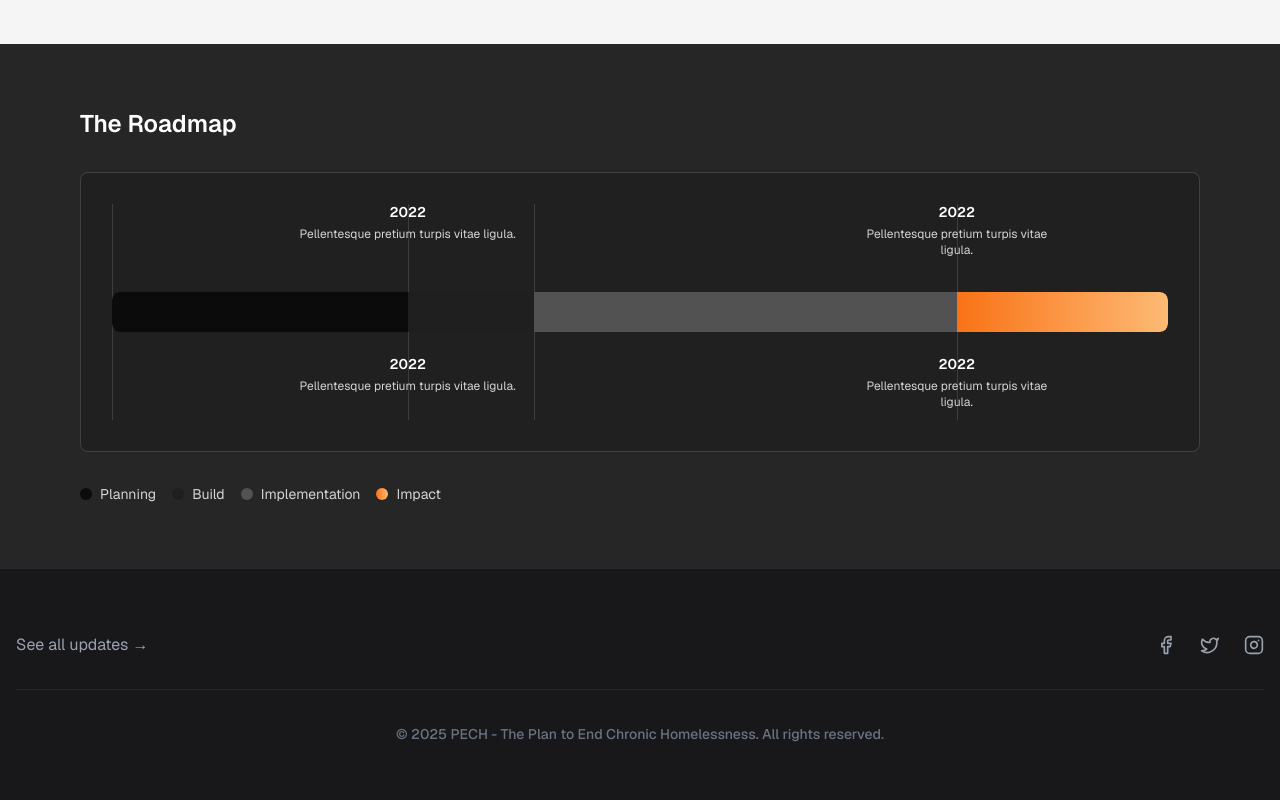
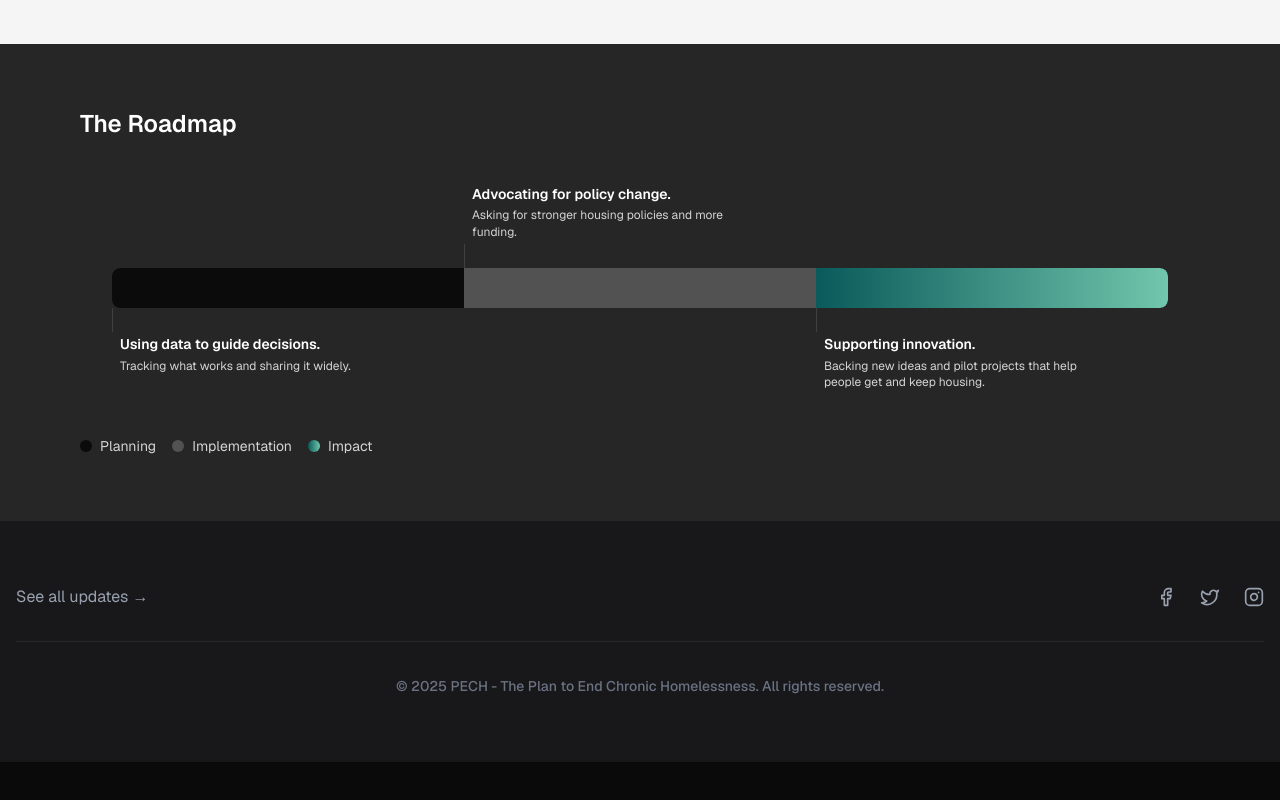
Before and after one commit to NipunGrover/project-pech, a Next.js app: page /plan in a window 1280 px wide. Shown: the part 2075-2875 px from the top of the page. After the commit the page ends 2837 px from the top, so only its background shows below. Built offline with nearby package versions, Linux system fonts and the light colour scheme.

Commit message:
fixed the roadmap section

```diff
--- a/src/app/layout.tsx
+++ b/src/app/layout.tsx
@@ -15,7 +15,11 @@
 }>) {
   return (
     <html lang="en" className={`${geist.variable} dark antialiased`}>
-      <body className="antialiased">
+      <head>
+        {/* Ensure proper responsive behavior on mobile */}
+        <meta name="viewport" content="width=device-width, initial-scale=1" />
+      </head>
+      <body className="antialiased overflow-x-hidden">
         <Header />
         {/* Offset main content for fixed header height (h-16) */}
         <main className="pt-16">{children}</main>
--- a/src/components/index-page/sections/Hero.tsx
+++ b/src/components/index-page/sections/Hero.tsx
@@ -18,7 +18,7 @@
       <div className="max-w-7xl mx-auto px-4">
         <div className="grid lg:grid-cols-2 gap-12 items-center">
           <div className="space-y-8">
-            <TypographyH1 className="text-5xl lg:text-6xl text-white leading-tight">
+            <TypographyH1 className="text-3xl sm:text-4xl lg:text-6xl text-white leading-tight break-words">
               The Plan
               <br />
               to End Chronic
--- a/src/components/plan-page/sections/PlanPhases.tsx
+++ b/src/components/plan-page/sections/PlanPhases.tsx
@@ -1,15 +1,20 @@
 import React from "react";
 
 /* Spec
-   - 4 markers total: 2 top, 2 bottom
-   - Guides at 0%, 33.333%, 66.667% aligned with the bar
-   - Segments 28/12/40/20 with colors (#0B0B0B, #1F1F1F, #525252, orange gradient)
-   - Bar height ~40px, rounded outer corners, bar above guides
+   - 3 equal segments (~33.33% each)
+   - Two guides exactly at 33.333% and 66.667% (no end markers)
+   - Left: dark, Middle: grey, Right: teal gradient (#095A5A → #71C6AC)
+   - Bar height ~40px, rounded outer corners
 */
 
+type MarkerSide = "top" | "bottom";
+type MarkerAlign = "center" | "left";
 interface Mark {
   title: string;
   caption?: string;
+  position: number; // % along the bar (0–100)
+  side: MarkerSide; // which side shows the short line
+  align?: MarkerAlign; // text alignment/anchor
 }
 interface RoadmapSegment {
   label: string;
@@ -18,21 +23,36 @@
   gradient?: boolean;
 }
 
-const topMarks: Mark[] = [
-  { title: "2022", caption: "Pellentesque pretium turpis vitae ligula." },
-  { title: "2022", caption: "Pellentesque pretium turpis vitae ligula." },
-];
-
-const bottomMarks: Mark[] = [
-  { title: "2022", caption: "Pellentesque pretium turpis vitae ligula." },
-  { title: "2022", caption: "Pellentesque pretium turpis vitae ligula." },
+// Three markers alternating bottom → top → bottom
+const markers: Mark[] = [
+  {
+    title: "Using data to guide decisions.",
+    caption: "Tracking what works and sharing it widely.",
+    position: 0, // start of the bar
+    side: "bottom",
+    align: "left",
+  },
+  {
+    title: "Advocating for policy change.",
+    caption: "Asking for stronger housing policies and more funding.",
+    position: 33.333, // first internal boundary
+    side: "top",
+    align: "left",
+  },
+  {
+    title: "Supporting innovation.",
+    caption:
+      "Backing new ideas and pilot projects that help people get and keep housing.",
+    position: 66.667, // second internal boundary
+    side: "bottom",
+    align: "left",
+  },
 ];
 
 const segments: RoadmapSegment[] = [
-  { label: "Planning", width: 28, color: "#0B0B0B" },
-  { label: "Build", width: 12, color: "#1F1F1F" },
-  { label: "Implementation", width: 40, color: "#525252" },
-  { label: "Impact", width: 20, gradient: true },
+  { label: "Planning", width: 33.333, color: "#0B0B0B" },
+  { label: "Implementation", width: 33.333, color: "#525252" },
+  { label: "Impact", width: 33.334, gradient: true },
 ];
 
 export default function PlanPhases() {
@@ -63,74 +83,40 @@
     <div
       role="img"
       aria-label={ariaLabel}
-      className="rounded-md p-6 md:p-8 bg-neutral-900/40 ring-1 ring-inset ring-[#3F3F46]"
+      className="p-6 md:p-8"
     >
       <div className="relative">
-        {/* Guides */}
-        <div className="pointer-events-none absolute inset-y-0 left-0 right-0 z-0">
-          <div
+        {/* Top zone: line at the bottom, text above it */}
+        <div className="relative mb-0 h-16">
+          {markers.filter(m => m.side === "top").map((m, idx) => (
+            <div key={`t-line-${idx}`}
+              className="absolute bottom-0 h-6 w-px bg-[rgba(82,82,82,0.6)]"
+              style={{ left: `${m.position}%` }}
               aria-hidden
-            className="absolute inset-y-0 left-0 w-px bg-[rgba(82,82,82,0.6)]"
             />
-          <div
-            aria-hidden
-            className="absolute inset-y-0 w-px bg-[rgba(82,82,82,0.6)]"
-            style={{ left: "28%" }}
-          />
-          <div
-            aria-hidden
-            className="absolute inset-y-0 w-px bg-[rgba(82,82,82,0.6)]"
-            style={{ left: "40%" }}
-          />
-          <div
-            aria-hidden
-            className="absolute inset-y-0 w-px bg-[rgba(82,82,82,0.6)]"
-            style={{ left: "80%" }}
-          />
-        </div>
-
-        {/* Top 2 markers */}
-        <div className="relative z-10 mb-6 flex">
-          {/* First marker at 28% */}
-          <div
+          ))}
+          {markers.filter(m => m.side === "top").map((m, idx) => (
+            <div key={`t-text-${idx}`}
               className="absolute"
-            style={{ left: "28%", transform: "translateX(-50%)" }}
+              style={{
+                left: `${m.position}%`,
+                transform: m.align === "left" ? "translateX(0)" : "translateX(-50%)",
+                bottom: "1.75rem", // sits above the line
+                marginLeft: m.align === "left" ? "0.5rem" : undefined,
+              }}
             >
-            <div className="space-y-1 text-center min-w-[120px]">
-              <div className="text-sm font-semibold leading-tight">
-                {topMarks[0].title}
-              </div>
-              {topMarks[0].caption && (
-                <div className="text-xs text-neutral-300 leading-snug">
-                  {topMarks[0].caption}
-                </div>
+              <div className={`space-y-1 ${m.align === "left" ? "text-left" : "text-center"} min-w-[140px] max-w-[260px]`}>
+                <div className="text-sm font-semibold leading-tight">{m.title}</div>
+                {m.caption && (
+                  <div className="text-xs text-neutral-300 leading-snug">{m.caption}</div>
                 )}
               </div>
             </div>
-
-          {/* Second marker at 80% */}
-          <div
-            className="absolute"
-            style={{ left: "80%", transform: "translateX(-50%)" }}
-          >
-            <div className="space-y-1 text-center min-w-[120px]">
-              <div className="text-sm font-semibold leading-tight">
-                {topMarks[1].title}
-              </div>
-              {topMarks[1].caption && (
-                <div className="text-xs text-neutral-300 leading-snug">
-                  {topMarks[1].caption}
-                </div>
-              )}
-            </div>
-          </div>
+          ))}
         </div>
 
-        {/* Spacer for top markers */}
-        <div className="h-16"></div>
-
         {/* Bar */}
-        <div className="relative z-10 mb-6">
+        <div className="relative z-10 mb-0">
           <div className="flex w-full h-10 overflow-hidden rounded-md">
             {segments.map((seg, i) => {
               const radius =
@@ -142,8 +128,9 @@
               const style: React.CSSProperties = seg.gradient
                 ? {
                     width: `${seg.width}%`,
+                    // Darker on the left (#095A5A) to lighter on the right (#71C6AC)
                     background:
-                      "linear-gradient(90deg,#F97316 0%,#FDBA74 100%)",
+                      "linear-gradient(90deg,#095A5A 0%,#71C6AC 100%)",
                   }
                 : { width: `${seg.width}%`, background: seg.color };
               return (
@@ -162,45 +149,34 @@
           </ul>
         </div>
 
-        {/* Bottom 2 markers */}
-        <div className="relative z-10 flex">
-          {/* First marker at 28% */}
-          <div
+        {/* Bottom zone: line at the top, text below it */}
+        <div className="relative mt-0 h-16">
+          {markers.filter(m => m.side === "bottom").map((m, idx) => (
+            <div key={`b-line-${idx}`}
+              className="absolute top-0 h-6 w-px bg-[rgba(82,82,82,0.6)]"
+              style={{ left: `${m.position}%` }}
+              aria-hidden
+            />
+          ))}
+          {markers.filter(m => m.side === "bottom").map((m, idx) => (
+            <div key={`b-text-${idx}`}
               className="absolute"
-            style={{ left: "28%", transform: "translateX(-50%)" }}
+              style={{
+                left: `${m.position}%`,
+                transform: m.align === "left" ? "translateX(0)" : "translateX(-50%)",
+                top: "1.75rem", // sits below the line
+                marginLeft: m.align === "left" ? "0.5rem" : undefined,
+              }}
             >
-            <div className="space-y-1 text-center min-w-[120px]">
-              <div className="text-sm font-semibold leading-tight">
-                {bottomMarks[0].title}
-              </div>
-              {bottomMarks[0].caption && (
-                <div className="text-xs text-neutral-300 leading-snug md:block hidden">
-                  {bottomMarks[0].caption}
-                </div>
+              <div className={`space-y-1 ${m.align === "left" ? "text-left" : "text-center"} min-w-[140px] max-w-[260px]`}>
+                <div className="text-sm font-semibold leading-tight">{m.title}</div>
+                {m.caption && (
+                  <div className="text-xs text-neutral-300 leading-snug md:block hidden">{m.caption}</div>
                 )}
               </div>
             </div>
-
-          {/* Second marker at 80% */}
-          <div
-            className="absolute"
-            style={{ left: "80%", transform: "translateX(-50%)" }}
-          >
-            <div className="space-y-1 text-center min-w-[120px]">
-              <div className="text-sm font-semibold leading-tight">
-                {bottomMarks[1].title}
+          ))}
         </div>
-              {bottomMarks[1].caption && (
-                <div className="text-xs text-neutral-300 leading-snug md:block hidden">
-                  {bottomMarks[1].caption}
-                </div>
-              )}
-            </div>
-          </div>
-        </div>
-
-        {/* Spacer for bottom markers */}
-        <div className="h-16"></div>
       </div>
     </div>
   );
@@ -216,7 +192,7 @@
             className="h-3 w-3 rounded-sm"
             style={{
               background: seg.gradient
-                ? "linear-gradient(90deg,#F97316 0%,#FDBA74 100%)"
+                ? "linear-gradient(90deg,#095A5A 0%,#71C6AC 100%)"
                 : seg.color,
             }}
           />
--- a/src/components/ui/typography.tsx
+++ b/src/components/ui/typography.tsx
@@ -18,7 +18,7 @@
   return (
     <h1
       className={cn(
-        "scroll-m-20 text-4xl font-extrabold tracking-tight lg:text-5xl",
+        "scroll-m-20 text-3xl sm:text-4xl lg:text-5xl font-extrabold tracking-tight leading-tight break-words [text-wrap:balance]",
         className
       )}
       {...props}
```
Lines whose indentation alone changed are shown as unchanged.
